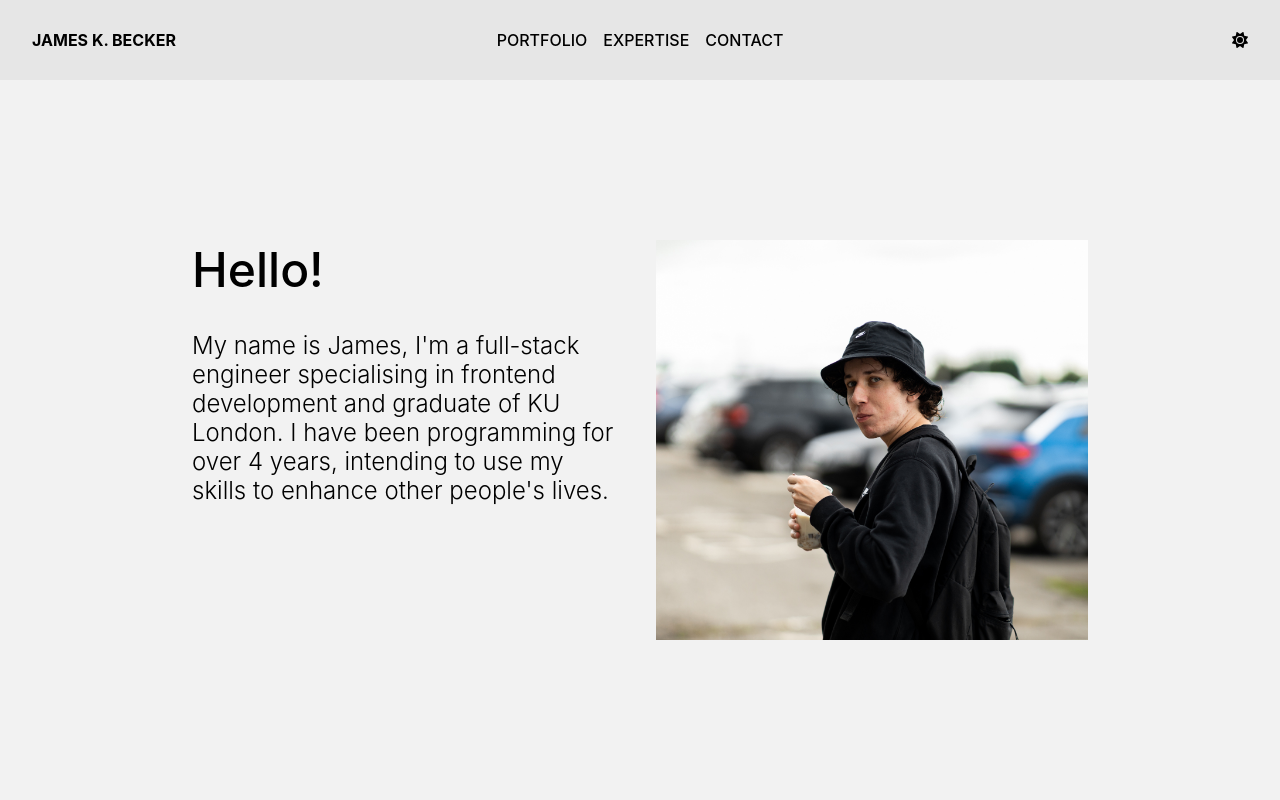
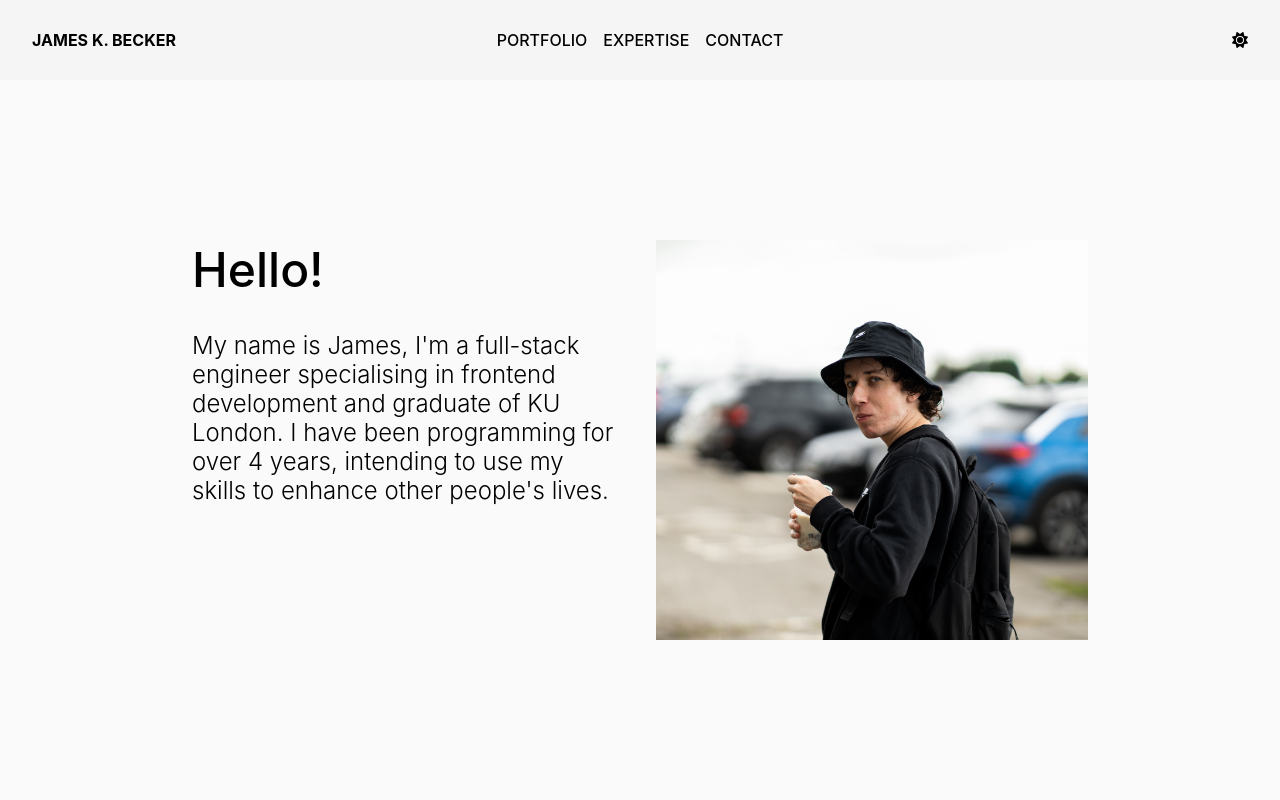
Before and after one commit to jameskbecker/portfolio-old, a Next.js app: page / in a window 1280 px wide. Shown: the top 800 px of the page. Built offline with nearby package versions, Linux system fonts and the light colour scheme.

Commit message:
Update theme.ts

```diff
--- a/src/theme.ts
+++ b/src/theme.ts
@@ -1,6 +1,6 @@
 export const lightTheme = {
-  navigation: '#E6E6E6',
-  heroSection: '#F2F2F2',
+  navigation: '#F5F5F5',
+  heroSection: '#FAFAFA',
   background: '#FFFFFF',
   brand: '#4A6FF1',
 
@@ -9,8 +9,8 @@ export const lightTheme = {
 };
 
 export const darkTheme = {
-  navigation: '#1A1A1A',
-  heroSection: '#0D0D0D',
+  navigation: '#0A0A0A',
+  heroSection: '#050505',
   background: '#000000',
   brand: '#4A6FF1',
 
```
